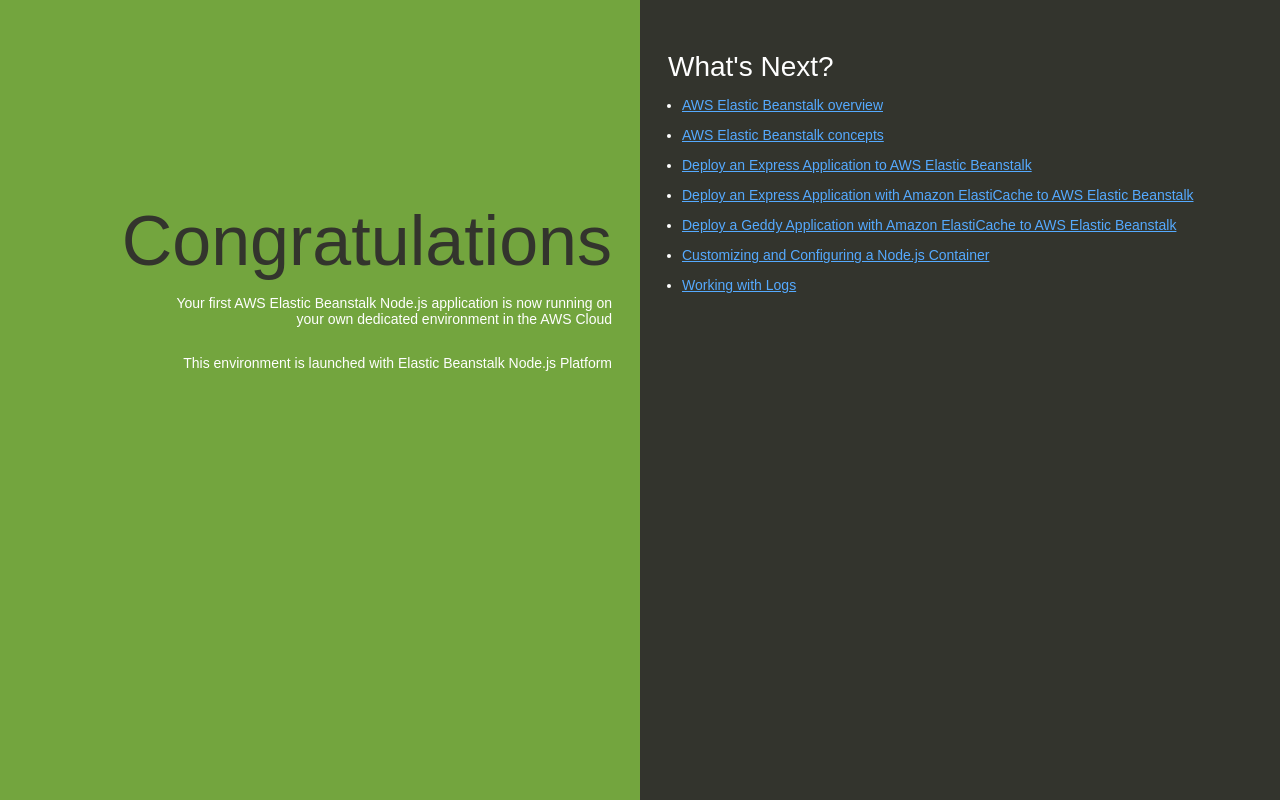
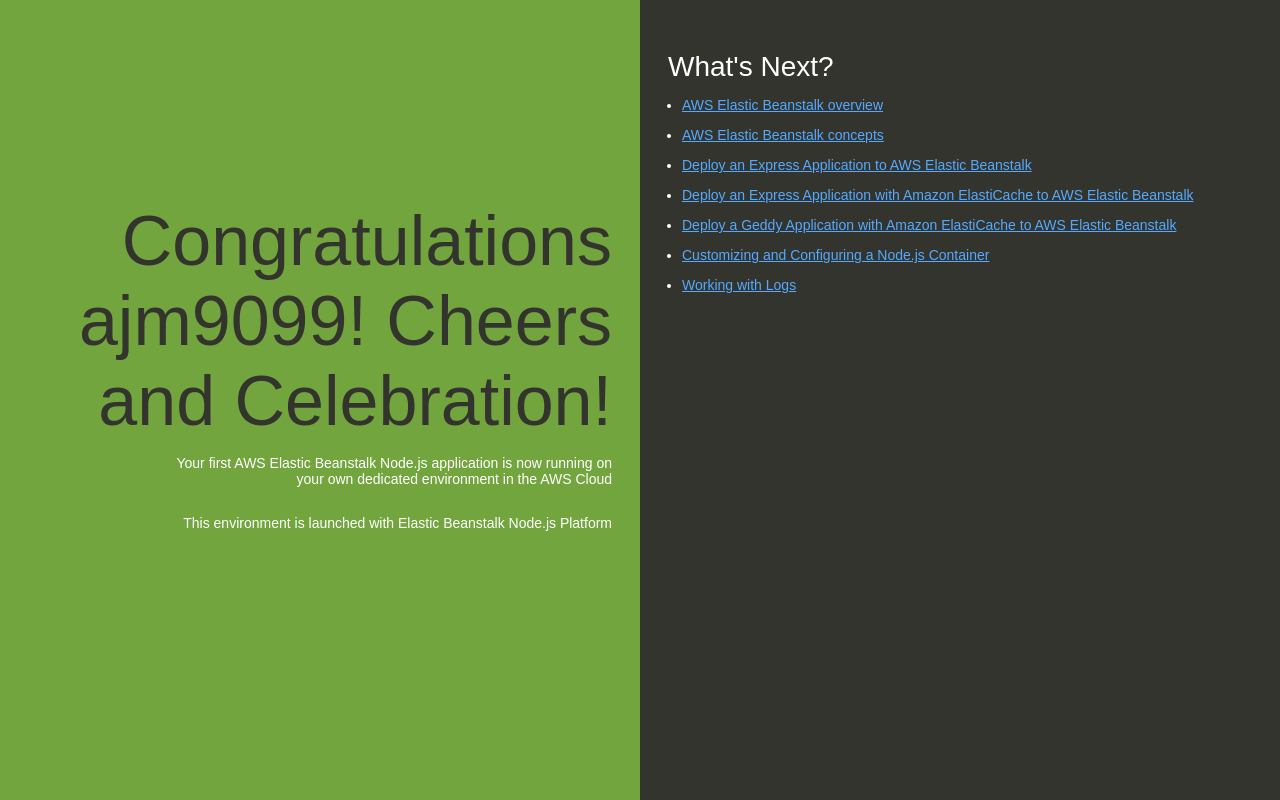
Before and after one commit to ajmandigo/ajm9099-swen514-activity13, a website: page index.html in a window 1280 px wide. Drawn offline with Linux system fonts and the light colour scheme.

Commit message:
Update index.html

```diff
--- a/index.html
+++ b/index.html
@@ -74,7 +74,7 @@
   </head>
   <body>
     <div class="textColumn">
-      <h1>Congratulations</h1>
+      <h1>Congratulations ajm9099! Cheers and Celebration!</h1>
       <p>Your first AWS Elastic Beanstalk Node.js application is now running on your own dedicated environment in the AWS Cloud</p>
       <p>This environment is launched with Elastic Beanstalk Node.js Platform</p>
     </div>
```
